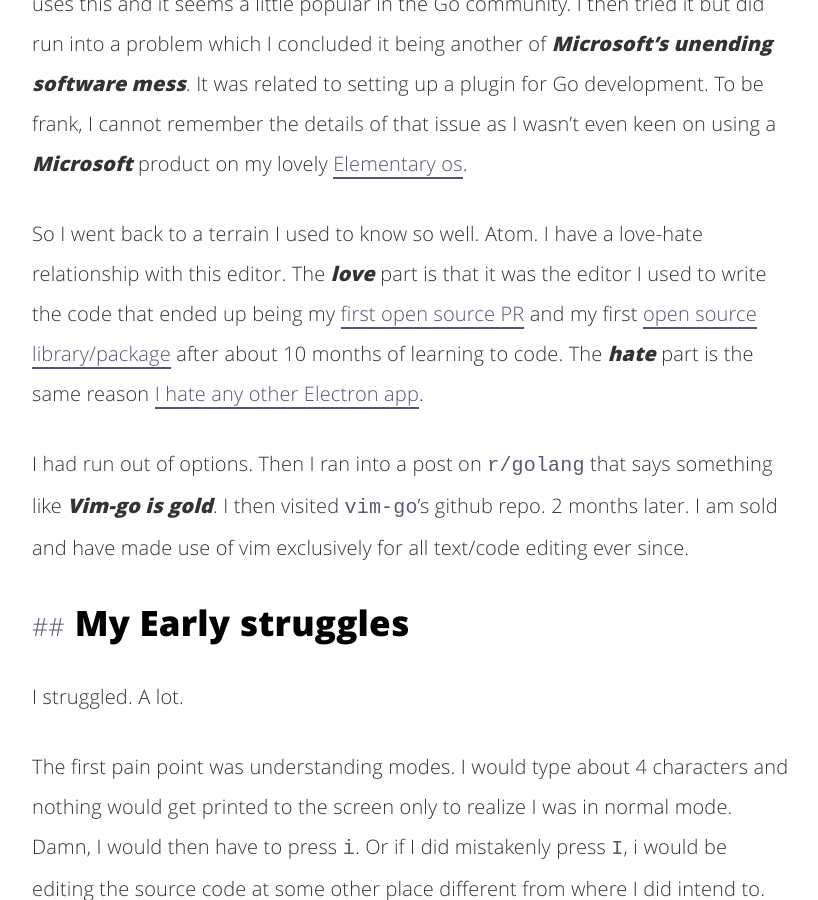
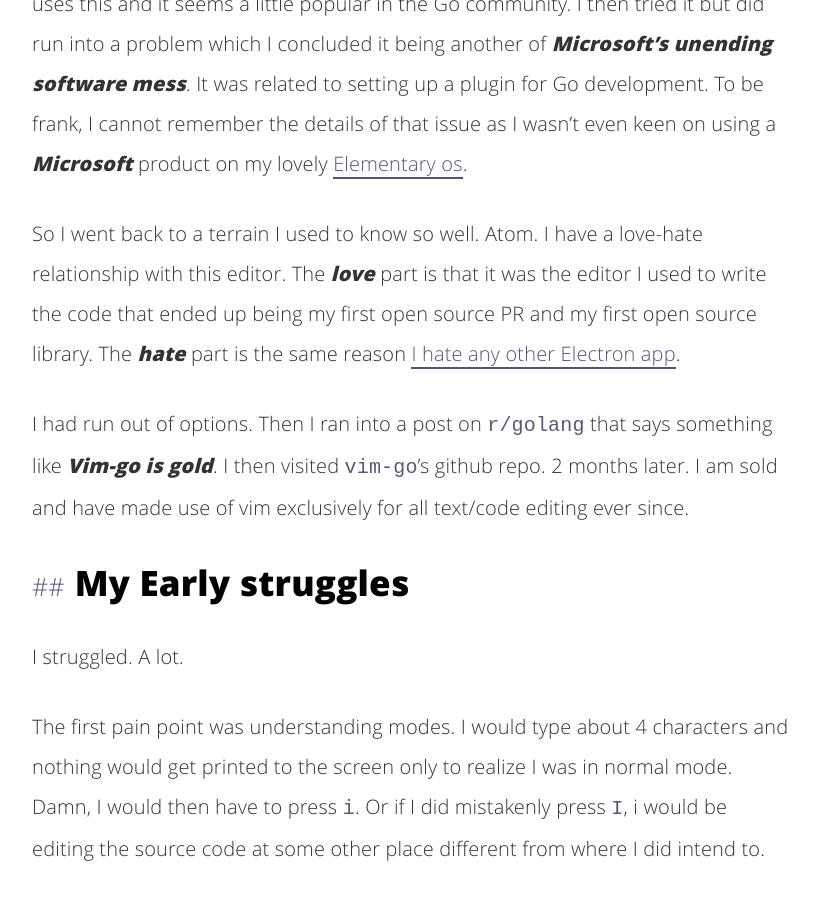
Before and after one commit to adelowo/portfolio, a Jekyll site: the page built from _posts/2017-08-01-on-vim.md, in a window 1280 px wide and 900 px high, scrolled down 701 px. Shown: the whole window, without its empty margins (228-1046 px from the left). Built offline with Jekyll 4.4.1, drawn with Linux system fonts in a browser that asks for light colours; comment, search, counter and statistics services are not loaded.

Commit message:
Completed blog post

```diff
--- a/_posts/2017-08-01-on-vim.md
+++ b/_posts/2017-08-01-on-vim.md
@@ -24,8 +24,8 @@
 even keen on using a ___Microsoft___ product on my lovely [Elementary os][elementary].
 
 So I went back to a terrain I used to know so well. Atom. I have a love-hate relationship with this editor.
-The ___love___ part is that it was the editor I used to write the code that ended up being my [first open source PR][first_pr]
-and my first [open source library/package][cfar] after about 10 months of learning to code.
+The ___love___ part is that it was the editor I used to write the code that ended up being my first open source PR
+and my first open source library.
 The ___hate___ part is the same reason [I hate any other Electron app][flash_for_desktop].
 
 I had run out of options. Then I ran into a post on `r/golang` that says something like ___Vim-go is gold___. I then visited `vim-go`'s github repo.
```
Also changed, not shown: other parts of _posts/2017-08-01-on-vim.md (+2 -4 lines).
